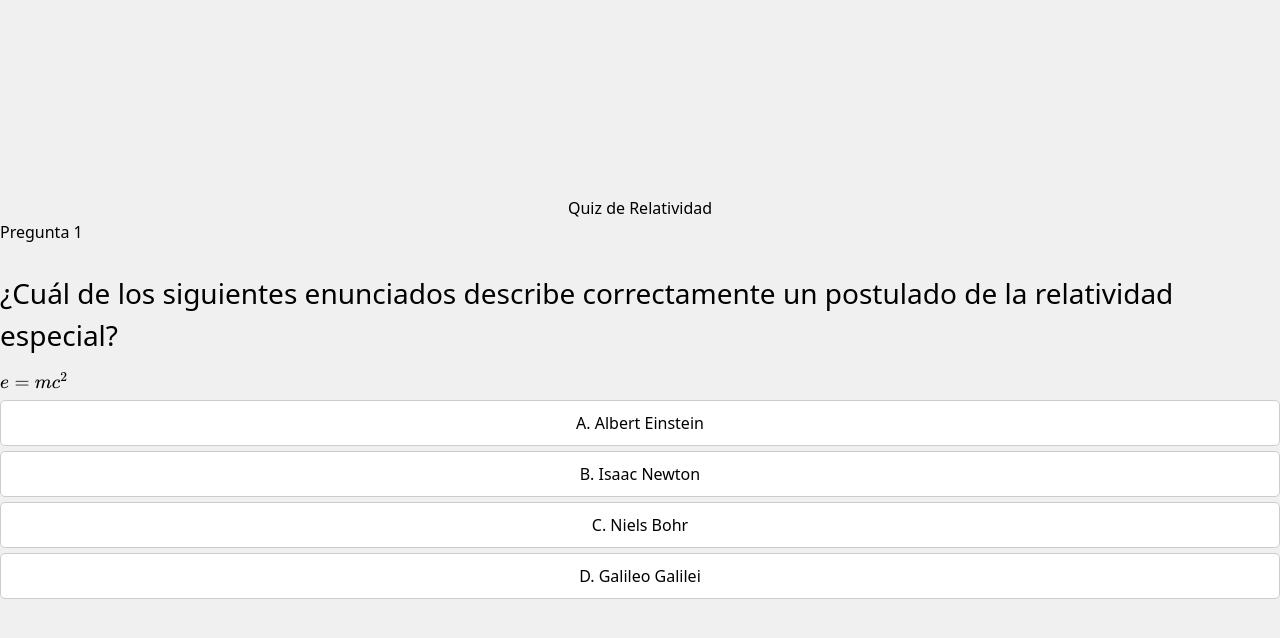
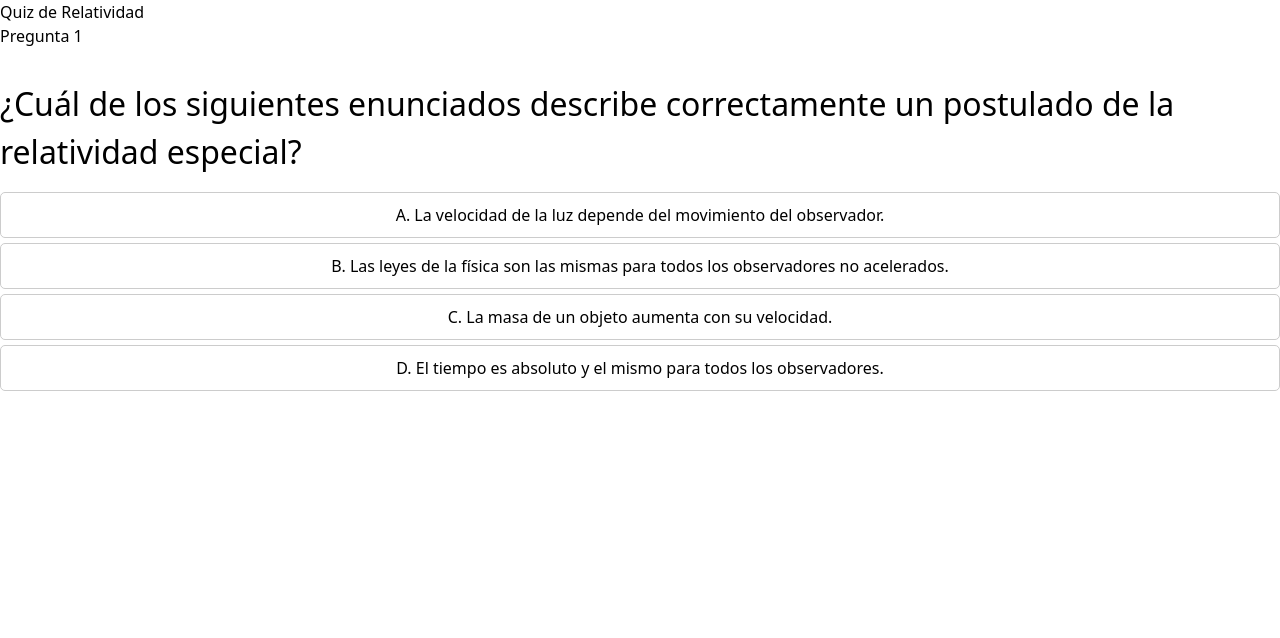
Before and after one commit to DivorcedLance/EasyLearning, a React (Vite) app: page /EasyLearning/quiz in a window 1280 px wide. Shown: the top 638 px of the page. Built offline with nearby package versions, Linux system fonts and the light colour scheme.

Commit message:
feat: Add sound effects to Question component for correct and incorrect answers

```diff
--- a/src/components/Question.jsx
+++ b/src/components/Question.jsx
@@ -1,10 +1,17 @@
 import { useEffect, useState } from 'react';
 import { MarkDownDisplay } from './MarkDownDisplay';
+import correcto from '../assets/sonido_pregunta.mp3';
+import incorrecto from '../assets/wrong.mp3';
 
 const Question = ({ question, options, correctAnswer, onAnswer }) => {
   const [selectedOption, setSelectedOption] = useState(null);
   const [option, setOption] = useState(null);
   const [isWaiting, setIsWaiting] = useState(false);
+
+  const playSound = (isCorrect) => {
+    const audio = new Audio(isCorrect ? correcto : incorrecto);
+    audio.play();
+  };
 
   const handleOptionClick = (o) => {
     setOption(o);
@@ -15,6 +22,8 @@ const Question = ({ question, options, correctAnswer, onAnswer }) => {
   useEffect(() => {
     let timer;
     if (isWaiting) {
+      const isCorrect = option === correctAnswer;
+      playSound(isCorrect);
       timer = setTimeout(() => {
         setSelectedOption(null);
         setIsWaiting(false); // Termina el estado de espera
--- a/src/components/Quiz.jsx
+++ b/src/components/Quiz.jsx
@@ -3,20 +3,7 @@ import Question from './Question';
 
 const questions = [
   {
-    question: `
-## ¿Cuál de los siguientes enunciados describe correctamente un postulado de la relatividad especial?
-$$e=mc^2$$
-`,
-    options: [
-      'A. Albert Einstein',
-      'B. Isaac Newton',
-      'C. Niels Bohr',
-      'D. Galileo Galilei',
-    ],
-    correctAnswer: 'A. Albert Einstein',
-  },
-  {
-    question: '¿Cuál de los siguientes enunciados describe correctamente un postulado de la relatividad especial?',
+    question: '# ¿Cuál de los siguientes enunciados describe correctamente un postulado de la relatividad especial?',
     options: [
       'A. La velocidad de la luz depende del movimiento del observador.',
       'B. Las leyes de la física son las mismas para todos los observadores no acelerados.',
@@ -26,7 +13,7 @@ $$e=mc^2$$
     correctAnswer: 'B. Las leyes de la física son las mismas para todos los observadores no acelerados.',
   },
   {
-    question: '¿Qué describe la relatividad general?',
+    question: '# ¿Qué describe la relatividad general?',
     options: [
       'A. La interacción entre partículas subatómicas.',
       'B. La fuerza electromagnética.',
@@ -36,7 +23,7 @@ $$e=mc^2$$
     correctAnswer: 'C. La gravedad como una curvatura del espacio-tiempo.',
   },
   {
-    question: '¿Cuál es el nombre del científico que desarrolló la teoría de la relatividad?',
+    question: '# ¿Cuál es el nombre del científico que desarrolló la teoría de la relatividad?',
     options: [
       'A. Albert Einstein',
       'B. Isaac Newton',
@@ -66,8 +53,8 @@ const Quiz = () => {
   };
 
   return (
-    <div className="quiz-container">
-      <h2>Pregunta {currentQuestionIndex + 1}</h2>
+    <div className="w-4/6">
+      <h2 className='text-3xl'>Pregunta {currentQuestionIndex + 1}</h2>
       <Question
         question={questions[currentQuestionIndex].question}
         options={questions[currentQuestionIndex].options}
--- a/src/pages/QuizPage.jsx
+++ b/src/pages/QuizPage.jsx
@@ -3,8 +3,8 @@ import Quiz from '../components/Quiz'
 
 export function QuizPage() {
   return (
-    <div className="app-container">
-      <h1>Quiz de Relatividad</h1>
+    <div className="w-full flex flex-col justify-center items-center translate-y-20">
+      <h1 className='text-5xl font-bold'>Quiz de Relatividad</h1>
       <Quiz />
     </div>
   )
```
Also changed, not shown: 2 other files (tests, documents, lock files or other folders).
